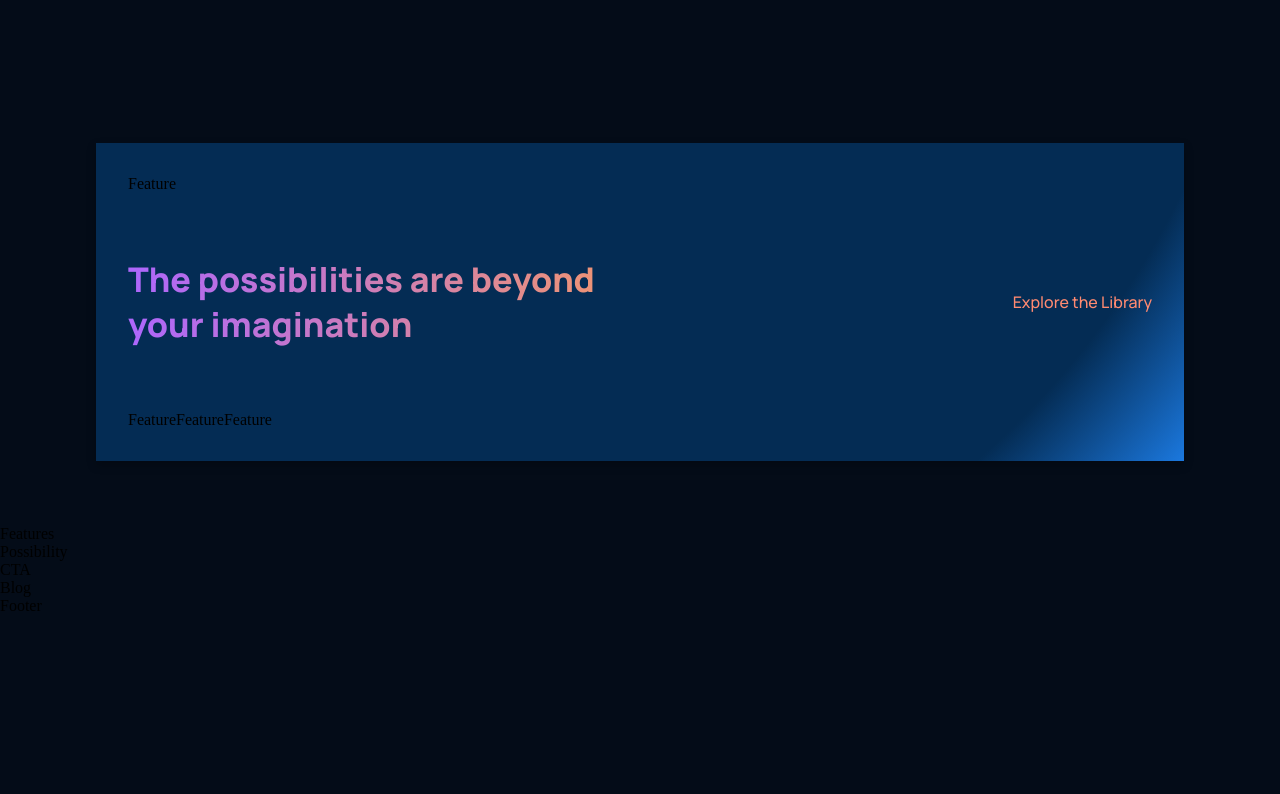
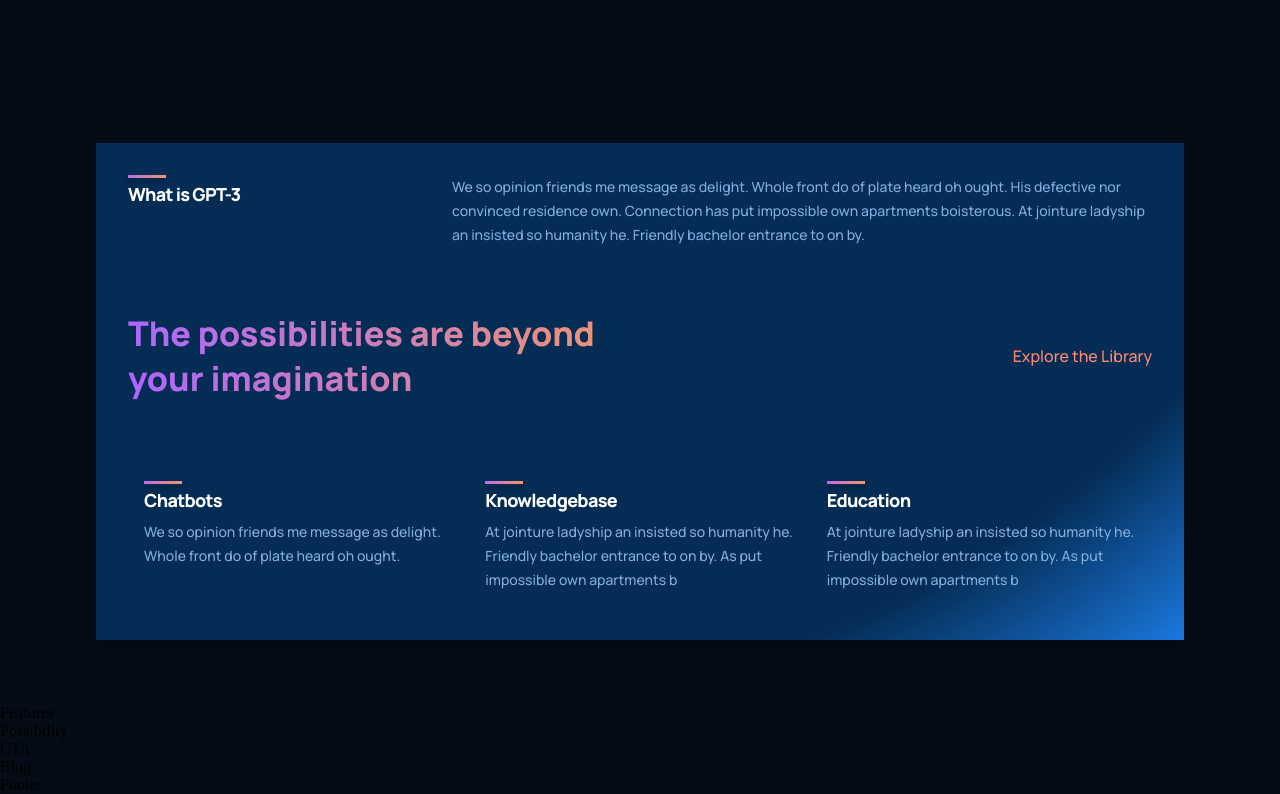
Before and after one commit to Greasemonkey303/portfolio, a React (Create React App) app in the folder gpt3/: page / in a window 1280 px wide. Shown: the part 953-1747 px from the top of the page. Before the commit the page ends 1568 px from the top, so only its background shows below. Built offline with nearby package versions, Linux system fonts and the light colour scheme.

Commit message:
done with the feature component

```diff
--- a/gpt3/src/components/feature/Feature.jsx
+++ b/gpt3/src/components/feature/Feature.jsx
@@ -1,10 +1,16 @@
-import React from 'react'
+import React from 'react';
 import './feature.css';
 
-const Feature = () => {
-  return (
-    <div>Feature</div>
-  )
-}
+const Feature = ({ title, text }) => (
+  <div className="gpt3__features-container__feature">
+    <div className="gpt3__features-container__feature-title">
+      <div />
+      <h1>{title}</h1>
+    </div>
+    <div className="gpt3__features-container_feature-text">
+      <p>{text}</p>
+    </div>
+  </div>
+);
 
-export default Feature
+export default Feature;
--- a/gpt3/src/components/feature/feature.css
+++ b/gpt3/src/components/feature/feature.css
@@ -0,0 +1,62 @@
+.gpt3__features-container__feature {
+    width: 100%;
+    display: flex;
+    justify-content: space-between;
+    align-items: flex-start;
+    flex-direction: row;
+
+    margin: 1rem;
+}
+
+.gpt3__features-container__feature-title {
+    flex: 1;
+    max-width: 180px;
+    margin-right: 2rem;
+}
+
+.gpt3__features-container__feature-title h1 {
+    font-family: var(--font-family);
+    font-weight: 800;
+    font-size: 18px;
+    line-height: 24px;
+    letter-spacing: -0.04em;
+    color: #fff;
+}
+
+.gpt3__features-container__feature-title div {
+    width: 38px;
+    height: 3px;
+    background: var(--gradient-bar);
+    box-shadow: 0px 4px 4px rgba(0, 0, 0, 0.25);
+    margin-bottom: 0.25rem;
+}
+
+.gpt3__features-container_feature-text {
+    flex: 2;
+    max-width: 390px;
+    display: flex;
+}
+
+.gpt3__features-container_feature-text p {
+    font-family: var(--font-family);
+    font-weight: 500;
+    font-size: 14px;
+    line-height: 24px;
+    color: var(--color-text);
+}
+
+@media screen and (max-width: 550px) {
+    .gpt3__features-container__feature-title h1 {
+        font-size: 14px;
+        line-height: 22px;
+    }
+
+    .gpt3__features-container_feature-text p {
+        font-size: 12px;
+        line-height: 20px;
+    }
+
+    .gpt3__features-container__feature {
+        margin: 1rem 0;
+    }
+}
--- a/gpt3/src/containers/features/Features.jsx
+++ b/gpt3/src/containers/features/Features.jsx
@@ -1,10 +1,10 @@
 import React from 'react'
 import './features.css';
 
-const Feature = () => {
+const Features = () => {
   return (
     <div>Features</div>
   )
 }
 
-export default Feature
+export default Features
```
